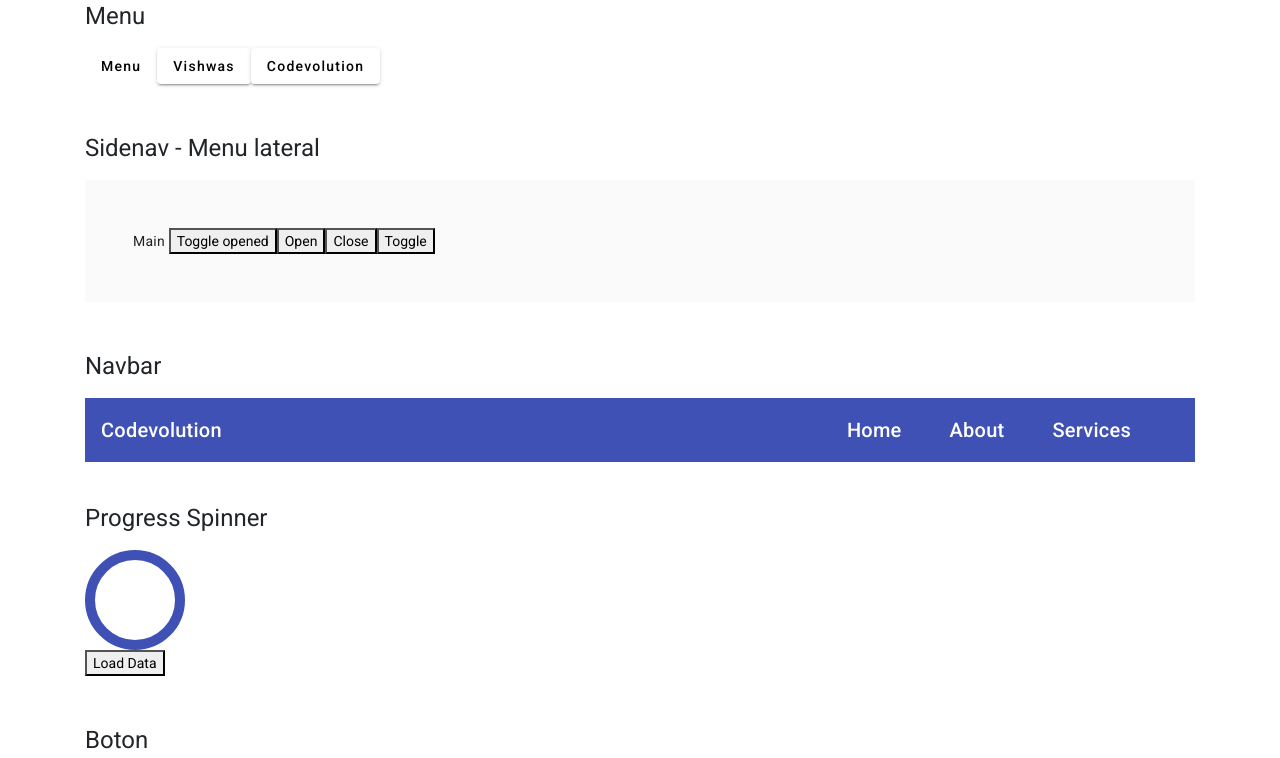
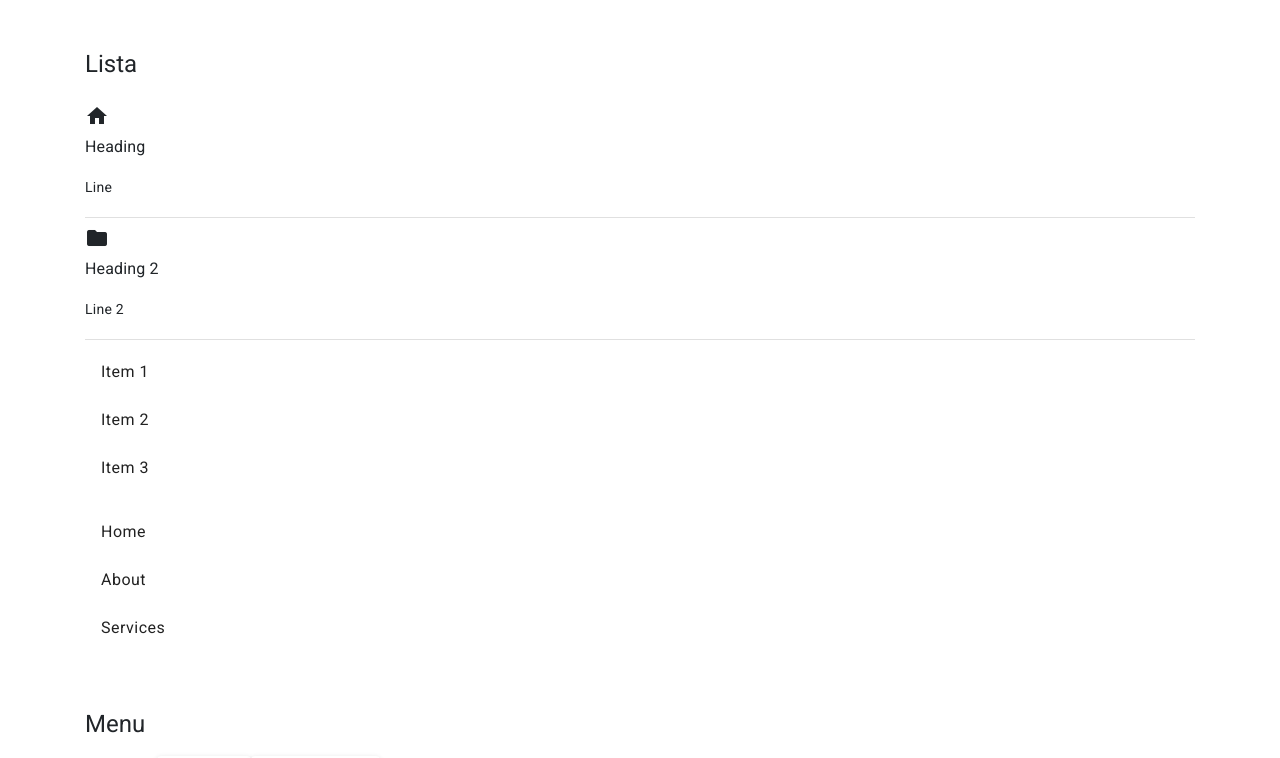
Before and after one commit to Brigitte9219/Angular_Material, an Angular app: page / in a window 1280 px wide. Shown: the top 758 px of the page. Built offline with nearby package versions, Linux system fonts and the light colour scheme.

Commit message:
Listas y dividir secciones

```diff
--- a/src/app/app.component.html
+++ b/src/app/app.component.html
@@ -1,4 +1,37 @@
-<div class="container">
+<div class="container mt-5">
+  <h1>Lista</h1>
+
+  <mat-list>
+    <mat-icon matListIcon>home</mat-icon>
+    <h3 matLine>Heading</h3>
+    <p matLine>Line</p>
+  </mat-list>
+
+  <mat-divider></mat-divider>
+
+  <mat-list>
+    <mat-icon matListIcon>folder</mat-icon>
+    <h3 matLine>Heading 2</h3>
+    <p matLine>Line 2</p>
+  </mat-list>
+
+  <mat-divider></mat-divider>
+
+  <mat-list dense>
+    <mat-list-item>Item 1</mat-list-item>
+    <mat-list-item>Item 2</mat-list-item>
+    <mat-list-item>Item 3</mat-list-item>
+  </mat-list>
+
+  <mat-nav-list>
+    <a mat-list-item href="#">Home</a>
+    <a mat-list-item href="#">About</a>
+    <a mat-list-item href="#">Services</a>
+  </mat-nav-list>
+</div>
+
+<!------------------------------------------------------------------->
+<div class="container mt-5">
   <h1>Menu</h1>
   <mat-menu #appMenu="matMenu" xPosition="after" yPosition="above">
     <button mat-menu-item [matMenuTriggerFor]="subMenu">Frontend</button>
--- a/src/app/material/material.module.ts
+++ b/src/app/material/material.module.ts
@@ -7,6 +7,8 @@
 import {MatToolbarModule} from '@angular/material/toolbar';
 import {MatSidenavModule} from '@angular/material/sidenav';
 import {MatMenuModule} from '@angular/material/menu';
+import {MatListModule} from '@angular/material/list';
+import {MatDividerModule} from '@angular/material/divider';
 
 const MaterialComponents = [
   MatButtonModule,//Botones
@@ -17,6 +19,8 @@
   MatToolbarModule,//Navbar
   MatSidenavModule,//Menu lateral
   MatMenuModule,//Menu
+  MatListModule,//Lista
+  MatDividerModule,//Dividir secciones
 ]
 
 @NgModule({
```
